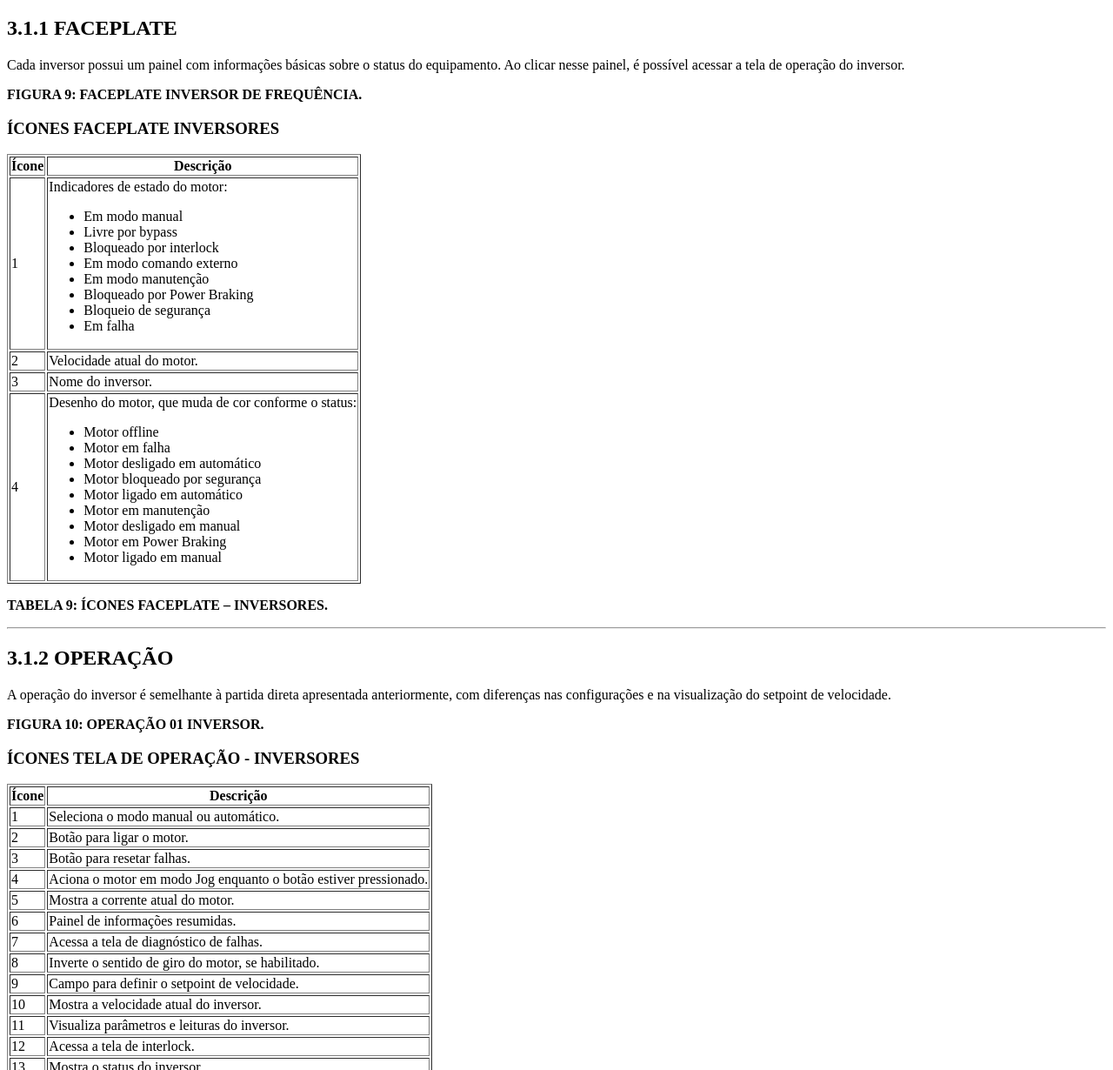
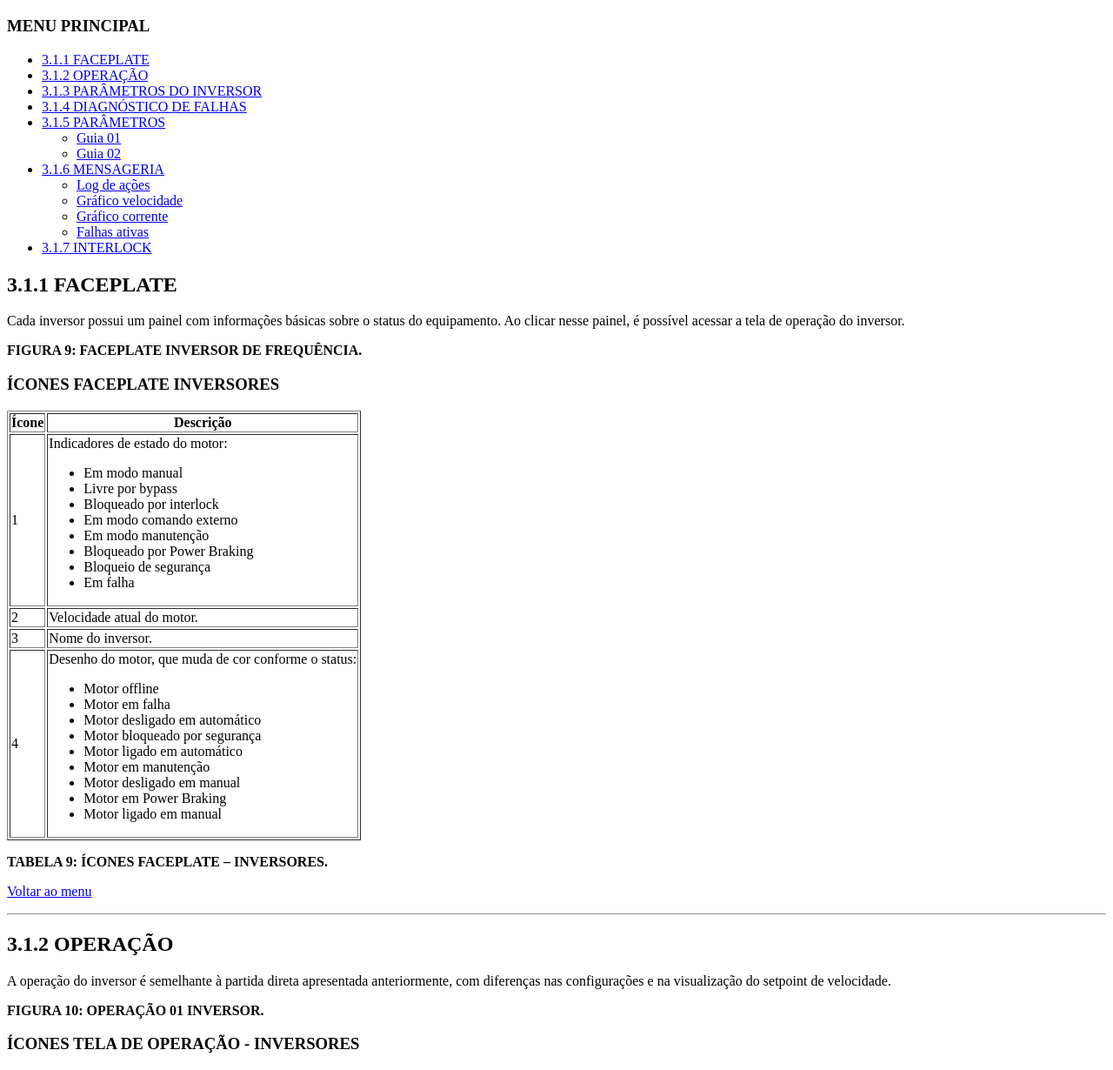
Before and after one commit to joaopaulomarasca/manualAutomazoom, a plain HTML site: page inversor.html in a window 1280 px wide. Shown: the part 61-1291 px from the top of the page at 87% size. Drawn offline with Linux system fonts and the light colour scheme.

Commit message:
inversor

```diff
--- a/inversor.html
+++ b/inversor.html
@@ -8,8 +8,42 @@
 </head>
 <body>
 
+    <header>
         <h1>3.1 INVERSOR DE FREQUÊNCIA</h1>
+    </header>
 
+    <nav>
+        <h3>MENU PRINCIPAL</h3>
+        <ul>
+            <li><a href="#faceplate">3.1.1 FACEPLATE</a></li>
+            <li><a href="#operacao">3.1.2 OPERAÇÃO</a></li>
+            <li>
+                <a href="#parametros-inversor">3.1.3 PARÂMETROS DO INVERSOR</a>
+            </li>
+            <li><a href="#diagnostico-falhas">3.1.4 DIAGNÓSTICO DE FALHAS</a></li>
+            <li>
+                <a href="#parametros">3.1.5 PARÂMETROS</a>
+                <ul>
+                    <li><a href="#parametros-guia-01">Guia 01</a></li>
+                    <li><a href="#parametros-guia-02">Guia 02</a></li>
+                </ul>
+            </li>
+            <li>
+                <a href="#mensageria">3.1.6 MENSAGERIA</a>
+                <ul>
+                    <li><a href="#log-acoes">Log de ações</a></li>
+                    <li><a href="#grafico-velocidade">Gráfico velocidade</a></li>
+                    <li><a href="#grafico-corrente">Gráfico corrente</a></li>
+                    <li><a href="#falhas-ativas">Falhas ativas</a></li>
+                </ul>
+            </li>
+            <li><a href="#interlock">3.1.7 INTERLOCK</a></li>
+        </ul>
+    </nav>
+
+    <main>
+
+        <section id="faceplate">
             <h2>3.1.1 FACEPLATE</h2>
 
             <p>
@@ -71,8 +105,12 @@
 
             <p><strong>TABELA 9: ÍCONES FACEPLATE – INVERSORES.</strong></p>
 
+            <p><a href="#">Voltar ao menu</a></p>
+        </section>
+
         <hr>
 
+        <section id="operacao">
             <h2>3.1.2 OPERAÇÃO</h2>
 
             <p>
@@ -143,8 +181,12 @@
 
             <p><strong>TABELA 10: ÍCONES TELA DE OPERAÇÃO – INVERSORES.</strong></p>
 
+            <p><a href="#">Voltar ao menu</a></p>
+        </section>
+
         <hr>
 
+        <section id="parametros-inversor">
             <h2>3.1.3 PARÂMETROS DO INVERSOR</h2>
 
             <p><strong>FIGURA 11: TELA PARÂMETROS ADICIONAIS – INVERSORES.</strong></p>
@@ -164,8 +206,12 @@
 
             <p><strong>TABELA 11: TELA PARÂMETROS ADICIONAIS – INVERSORES.</strong></p>
 
+            <p><a href="#">Voltar ao menu</a></p>
+        </section>
+
         <hr>
 
+        <section id="diagnostico-falhas">
             <h2>3.1.4 DIAGNÓSTICO DE FALHAS</h2>
 
             <p>
@@ -189,14 +235,21 @@
 
             <p><strong>TABELA 12: ÍCONES TELA DIAGNÓSTICO DE FALHAS - INVERSOR.</strong></p>
 
+            <p><a href="#">Voltar ao menu</a></p>
+        </section>
+
         <hr>
 
+        <section id="parametros">
             <h2>3.1.5 PARÂMETROS</h2>
 
             <p>
                 Esta aba permite configurar os parâmetros do inversor e só pode ser manipulada
                 por usuários de manutenção.
             </p>
+
+            <div id="parametros-guia-01">
+                <h3>GUIA 01</h3>
 
                 <p><strong>FIGURA 13: ABA PARÂMETROS DO INVERSOR.</strong></p>
 
@@ -219,6 +272,10 @@
                 </table>
 
                 <p><strong>TABELA 13: ÍCONES ABA PARÂMETROS - INVERSOR.</strong></p>
+            </div>
+
+            <div id="parametros-guia-02">
+                <h3>GUIA 02</h3>
 
                 <p><strong>FIGURA 14: ABA PARÂMETROS DO INVERSOR.</strong></p>
 
@@ -243,9 +300,14 @@
                 </table>
 
                 <p><strong>TABELA 14: ÍCONES ABA PARÂMETROS - INVERSOR.</strong></p>
+            </div>
+
+            <p><a href="#">Voltar ao menu</a></p>
+        </section>
 
         <hr>
 
+        <section id="mensageria">
             <h2>3.1.6 MENSAGERIA</h2>
 
             <p>
@@ -259,6 +321,7 @@
                 <li>Gráfico de monitoramento do setpoint de velocidade.</li>
             </ul>
 
+            <div id="log-acoes">
                 <h3>3.1.6.1 LOG DE AÇÕES</h3>
 
                 <p><strong>FIGURA 15: TELA MENSAGERIA LOG DE AÇÕES - INVERSOR.</strong></p>
@@ -275,7 +338,9 @@
                 </table>
 
                 <p><strong>TABELA 15: ÍCONES TELA MENSAGERIA LOG DE AÇÕES - INVERSOR.</strong></p>
+            </div>
 
+            <div id="grafico-velocidade">
                 <h3>3.1.6.2 GRÁFICO VELOCIDADE</h3>
 
                 <p><strong>FIGURA 16: TELA MENSAGERIA GRÁFICO DE VELOCIDADE - INVERSOR.</strong></p>
@@ -292,7 +357,9 @@
                 </table>
 
                 <p><strong>TABELA 16: ÍCONES TELA MENSAGERIA GRÁFICO VELOCIDADE - INVERSOR.</strong></p>
+            </div>
 
+            <div id="grafico-corrente">
                 <h3>3.1.6.3 GRÁFICO CORRENTE</h3>
 
                 <p><strong>FIGURA 17: TELA MENSAGERIA GRÁFICO CORRENTE - INVERSOR.</strong></p>
@@ -307,7 +374,9 @@
                 </table>
 
                 <p><strong>TABELA 17: ÍCONES TELA MENSAGERIA GRÁFICO SETPOINT - INVERSOR.</strong></p>
+            </div>
 
+            <div id="falhas-ativas">
                 <h3>3.1.6.4 FALHAS ATIVAS</h3>
 
                 <p><strong>FIGURA 18: TELA MENSAGERIA FALHAS ATIVAS - INVERSOR.</strong></p>
@@ -322,9 +391,14 @@
                 </table>
 
                 <p><strong>TABELA 18: ÍCONES TELA MENSAGERIA ALARMES ATIVOS - INVERSOR.</strong></p>
+            </div>
+
+            <p><a href="#">Voltar ao menu</a></p>
+        </section>
 
         <hr>
 
+        <section id="interlock">
             <h2>3.1.7 INTERLOCK</h2>
 
             <p>
@@ -354,9 +428,16 @@
 
             <p><strong>TABELA 19: ÍCONES ABA DE INTERLOCK - POP UP INVERSOR.</strong></p>
 
+            <p><a href="#">Voltar ao menu</a></p>
+        </section>
+
+    </main>
+
+    <footer>
         <hr>
-
-    <a href="./index.html"><button type="button">VOLTAR</button></a>
+        <p>Documentação Técnica - Sistema de Automação</p>
+        <a href="./index.html">VOLTAR À PÁGINA INICIAL</a>
+    </footer>
 
 </body>
 </html>
```
Lines whose indentation alone changed are shown as unchanged.
